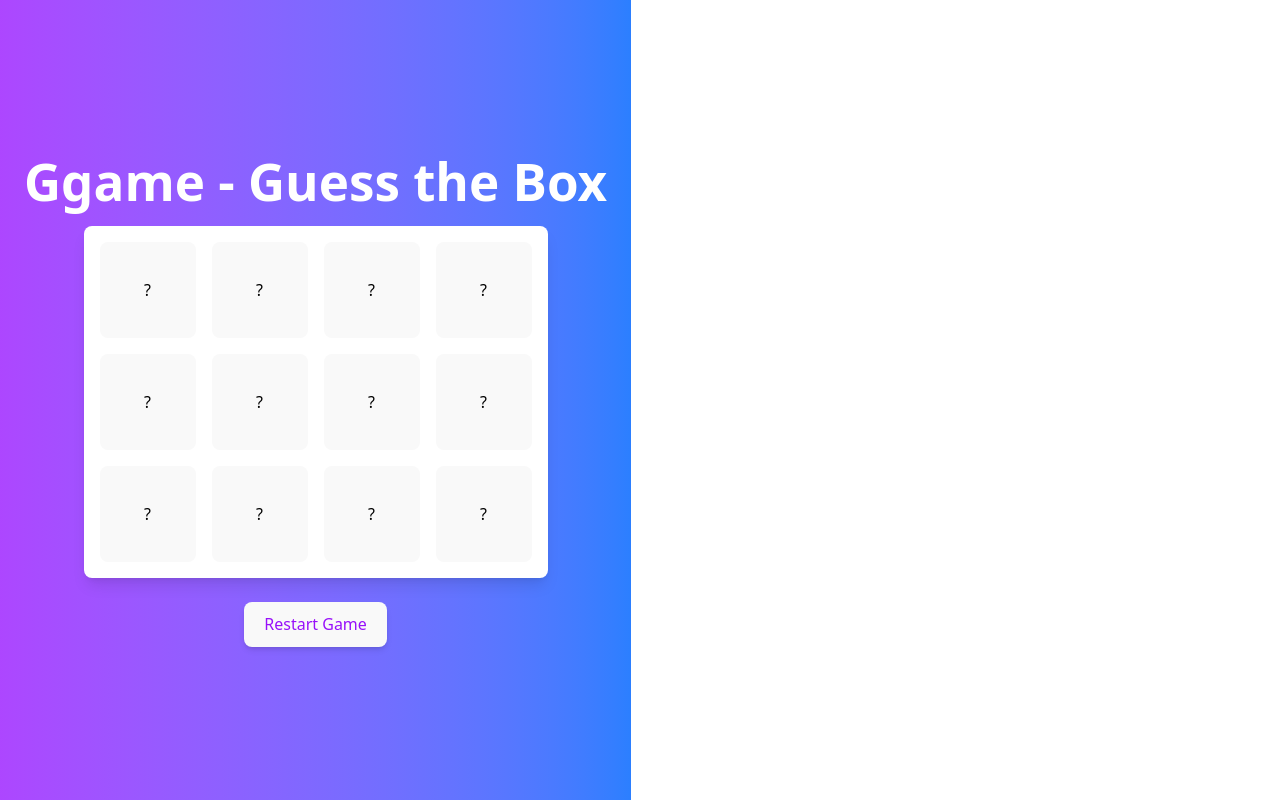
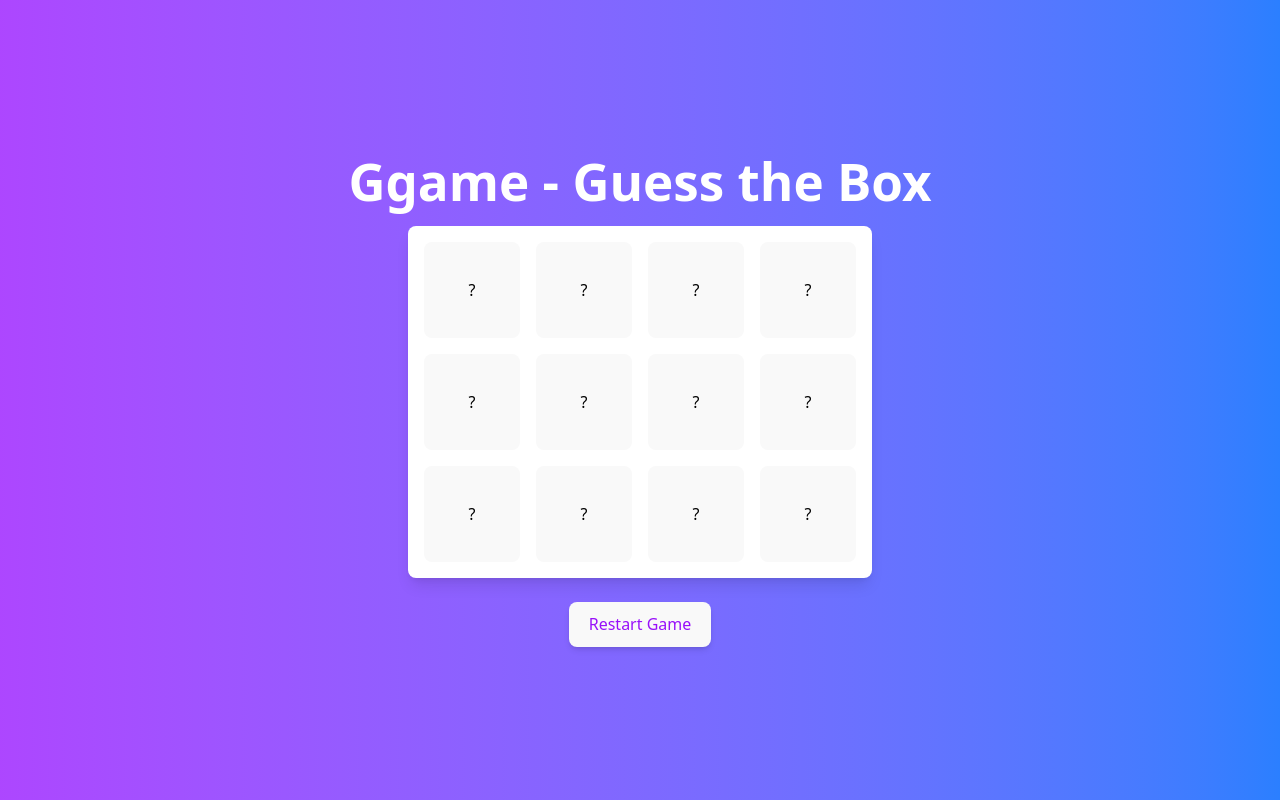
Before and after one commit to Kimmie38/React-Assignment-Boxes, a React (Vite) app: page / in a window 1280 px wide. Built offline with nearby package versions, Linux system fonts and the light colour scheme.

Commit message:
updated files

```diff
--- a/src/Ggame.jsx
+++ b/src/Ggame.jsx
@@ -23,7 +23,7 @@
   };
 
   return (
-    <div className="flex flex-col items-center justify-center min-h-screen bg-gradient-to-r from-purple-500 to-blue-500 p-6">
+    <div className="flex flex-col items-center justify-center h-screen w-screen bg-gradient-to-r from-purple-500 to-blue-500 p-6">
       <h1 className="text-3xl font-bold text-white mb-4">Ggame - Guess the Box</h1>
       {gameOver ? (
         winner ? (
```
